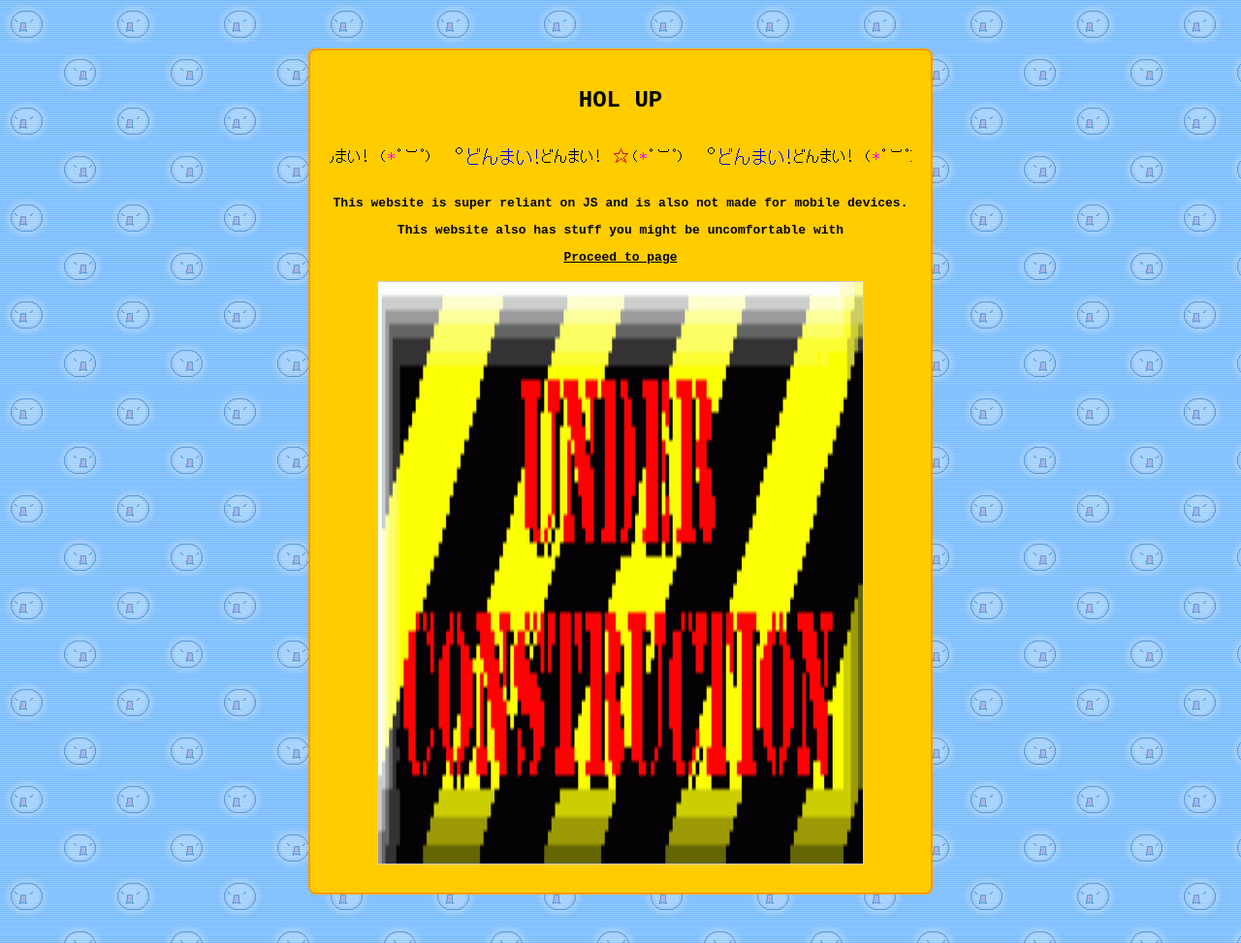
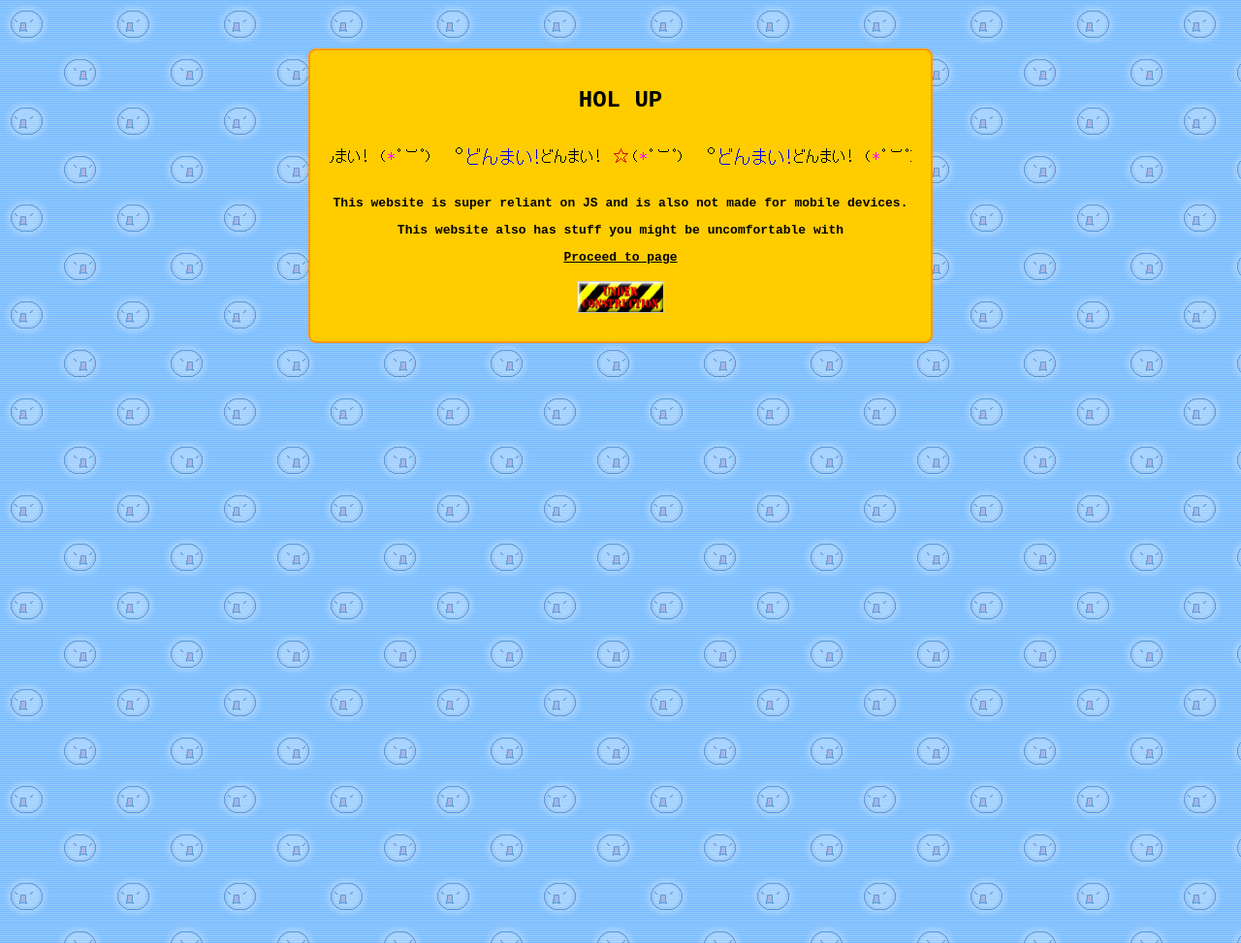
Before and after one commit to linuxfandudeguy/linuxfandudeguy.github.io, a Jekyll site: the page built from index.html, in a window 1280 px wide. Shown: the whole page at 97% size. Built offline with Jekyll 4.4.1, drawn with Linux system fonts in a browser that asks for light colours.

Commit message:
Update index.html

```diff
--- a/index.html
+++ b/index.html
@@ -20,6 +20,6 @@
   <p>This website also has stuff you  might be uncomfortable with</p>
   <p><a href="homepage.html" style="color: #000; text-decoration: underline;">Proceed to page</a></p>
 
-  <img src="./assets/under-construction-rtl.gif" alt="under contruction" width="500" height="600">
+  <img src="./assets/under-construction-rtl.gif" alt="under contruction" width="88" height="31">
 
 </div>
```
